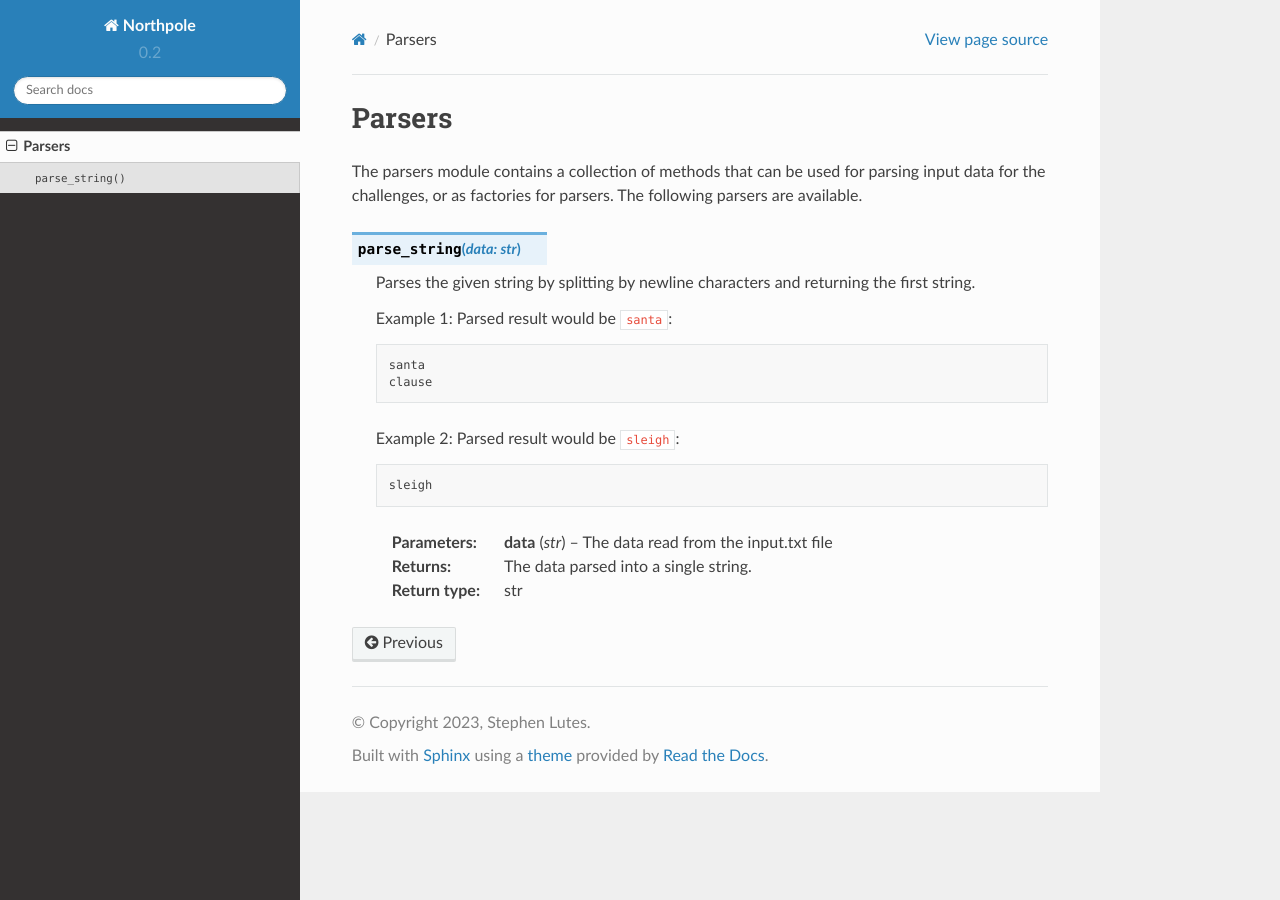
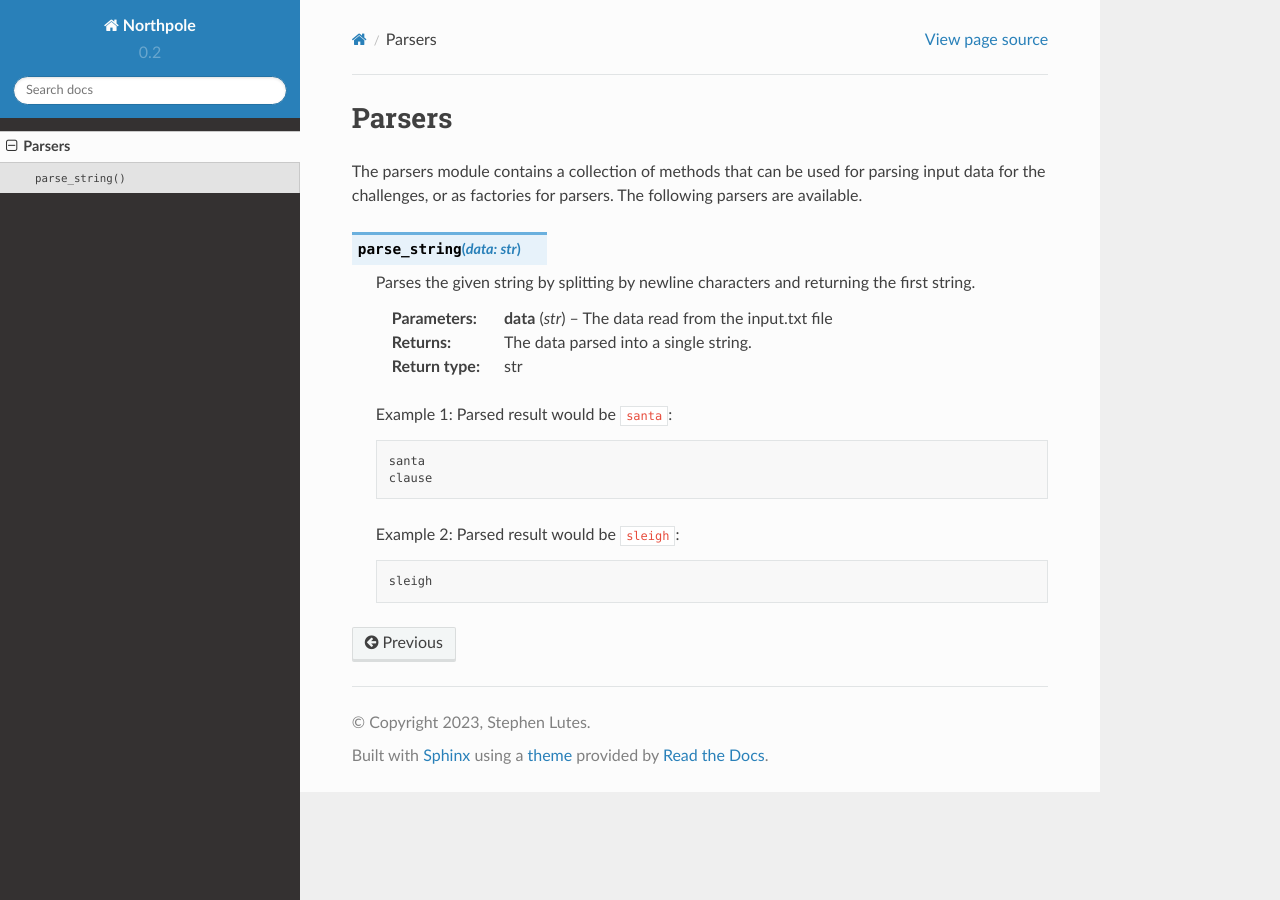
Before and after one commit to stephenlutes/northpole, a Sphinx documentation site: the page built from docs/parsers.rst, in a window 1280 px wide. Built offline with Sphinx 7.4.7 and the Read the Docs theme 2.0.0, drawn with Linux system fonts in a browser that asks for light colours; part of the change alters nothing that is shown.

```diff
--- a/docs/parsers.rst
+++ b/docs/parsers.rst
@@ -10,6 +10,12 @@ available.
     Parses the given string by splitting by newline characters and returning the first
     string.
 
+    :param data: The data read from the input.txt file
+    :type data: str
+
+    :return: The data parsed into a single string.
+    :rtype: str
+
     Example 1: Parsed result would be ``santa``::
 
         santa
@@ -18,9 +24,3 @@ available.
     Example 2: Parsed result would be ``sleigh``::
 
         sleigh
-
-    :param data: The data read from the input.txt file
-    :type data: str
-
-    :return: The data parsed into a single string.
-    :rtype: str
```
